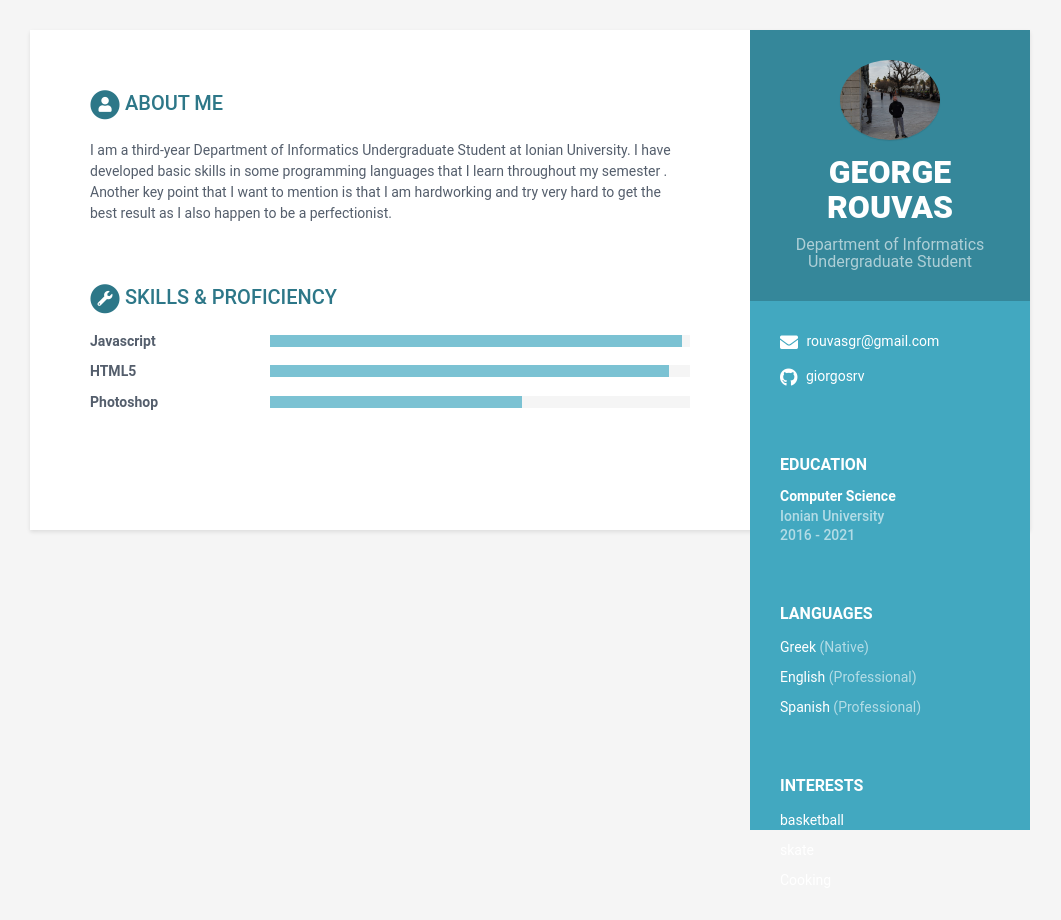
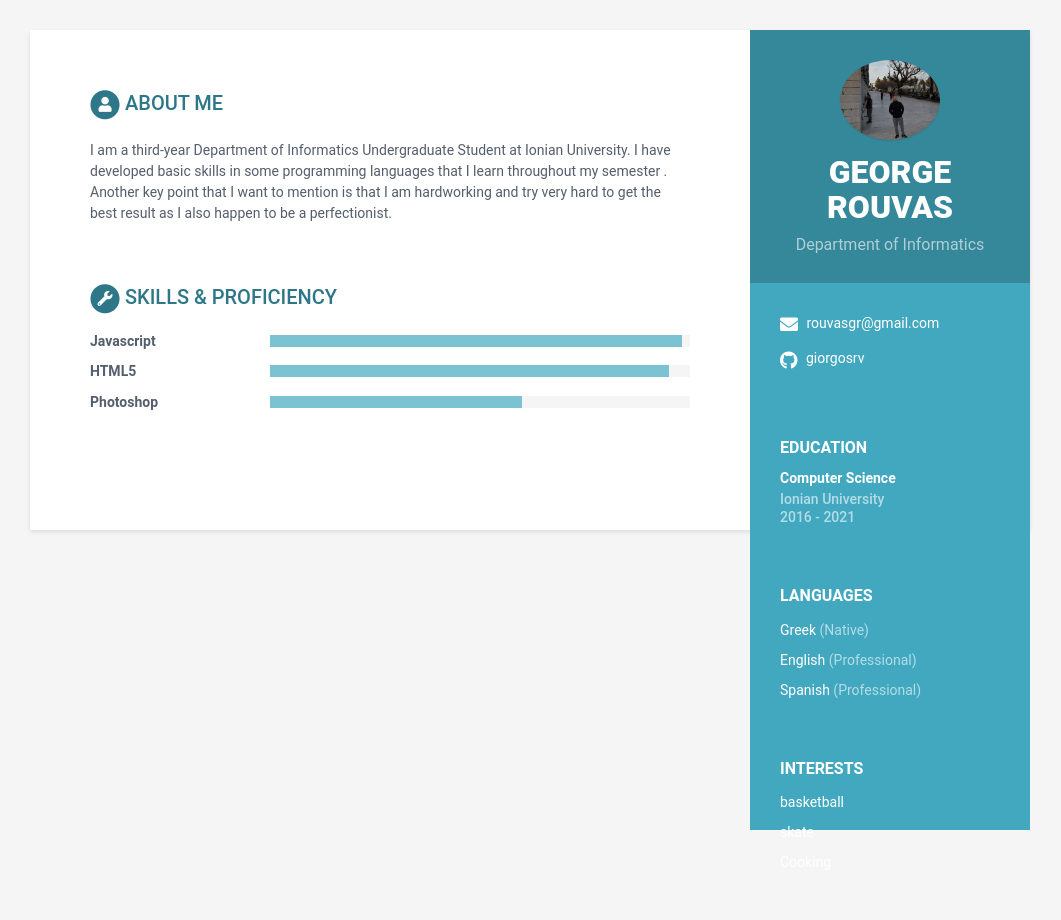
Before and after one commit to giorgosrv/MyCv, a Jekyll site: the page built from index.html, in a window 1280 px wide. Shown: the whole page, without its empty margins (110-1171 px from the left). Built offline with Jekyll 4.4.1, drawn with Linux system fonts in a browser that asks for light colours.

Commit message:
Update data.yml

```diff
--- a/_data/data.yml
+++ b/_data/data.yml
@@ -8,7 +8,7 @@ sidebar:
 
     # Profile information
     name: GEORGE ROUVAS
-    tagline: Department of Informatics Undergraduate Student
+    tagline: Department of Informatics
     avatar: 2.jpg  #place a 100x100 picture inside /assets/images/ folder and provide the name of the file below
 
     # Sidebar links
```
